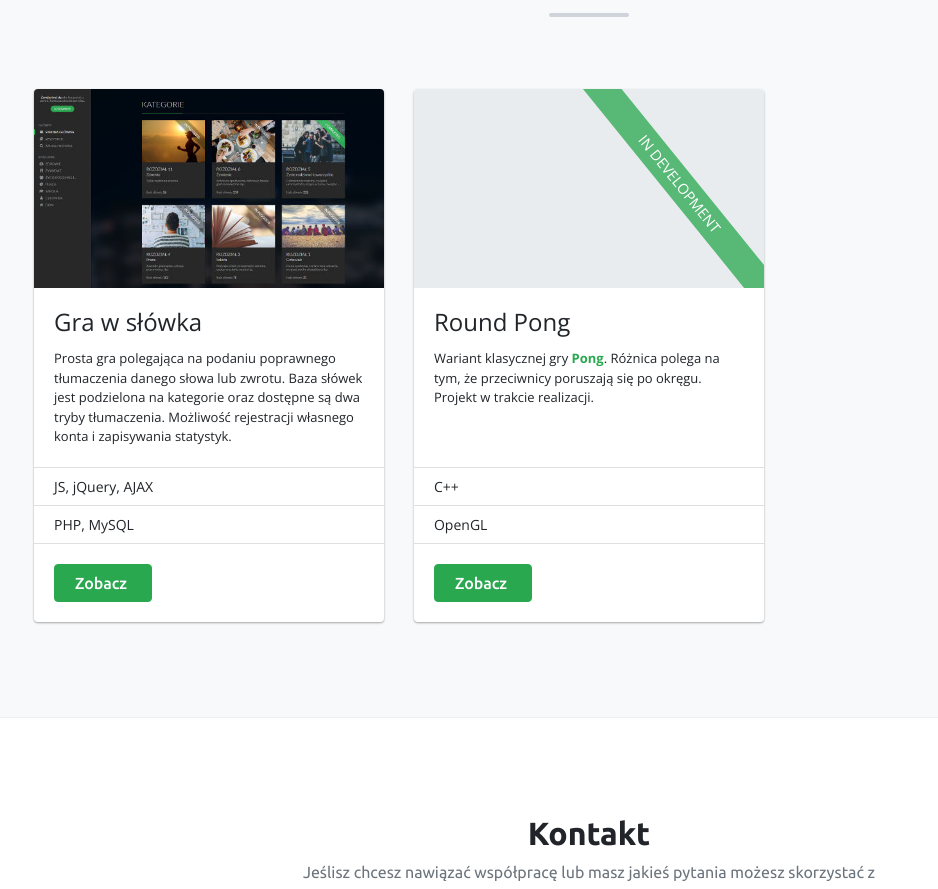
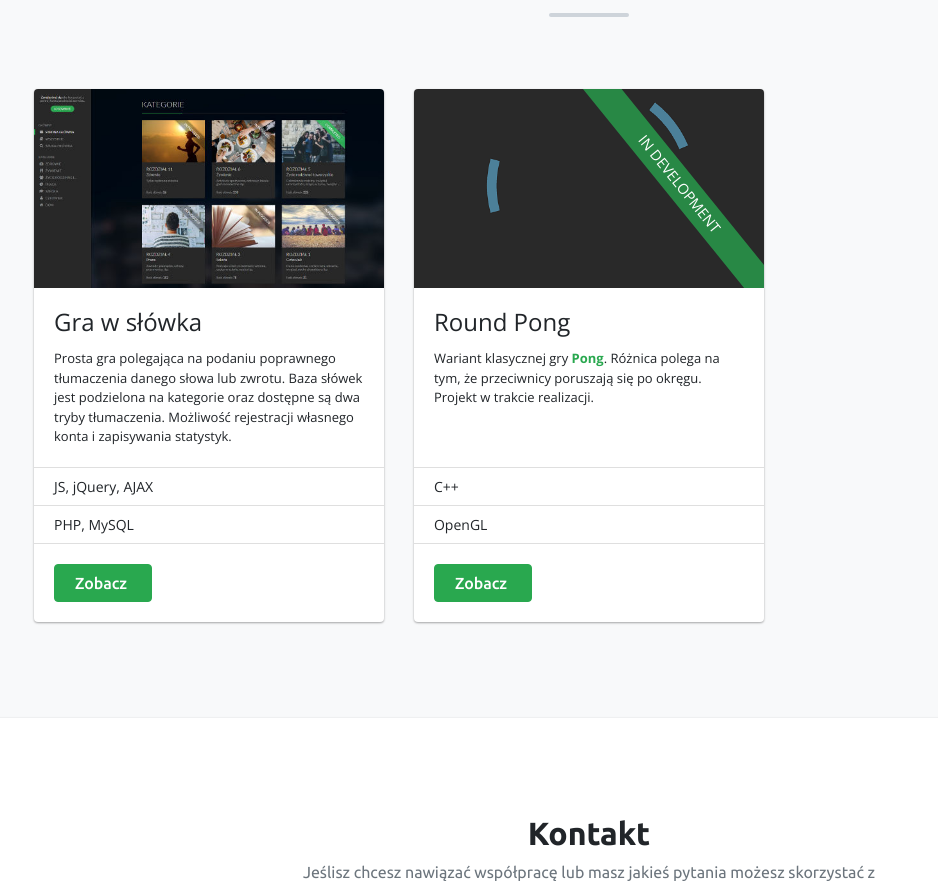
Before and after one commit to bartos97/portfolio, a website: page index.html in a window 1280 px wide. Shown: the part 1761-2650 px from the top of the page, without its empty margins (51-989 px from the left). Drawn offline with nearby package versions, Linux system fonts and the light colour scheme.

Commit message:
Added pong img

```diff
--- a/index.html
+++ b/index.html
@@ -275,7 +275,7 @@
             <div class="card">
 
               <a href="https://github.com/bartos97/round-pong" target="_blank" class="card-img-top">
-                <img src="img/holder.png" alt="Podgląd programu">
+                <img src="img/content/round-pong.png" alt="Podgląd programu">
                 <span class="badge badge-primary" title="Projekt w realizacji">in development</span>
                 <div class="overlay" aria-hidden="true">
                   <div class="icons-wrap icons-small">
```
Also changed, not shown: img/content/round-pong.png (added).
